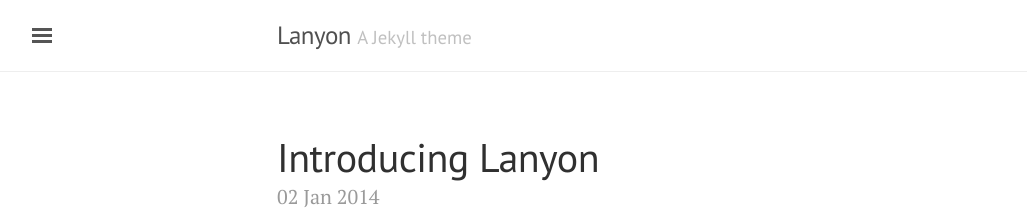
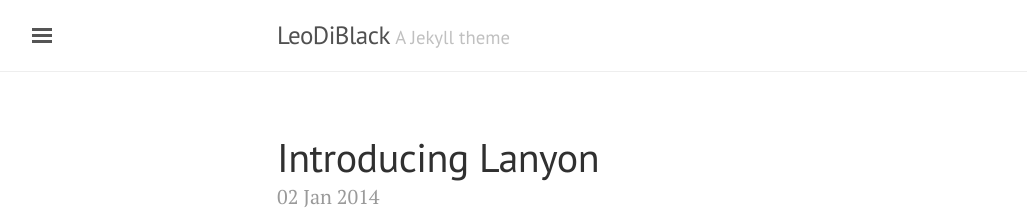
Before and after one commit to LeoDiBlack/leodiblack.github.io, a Jekyll site: the page built from index.html, in a window 1280 px wide. Shown: the top 216 px of the page, without its empty margins (3-1030 px from the left). Built offline with Jekyll 4.4.1, drawn with Linux system fonts in a browser that asks for light colours; the list of posts is cut into pages by our own code.

Commit message:
Configuration update

```diff
--- a/_config.yml
+++ b/_config.yml
@@ -4,7 +4,7 @@
 permalink:           pretty
 
 # Setup
-title:               Lanyon
+title:               LeoDiBlack
 tagline:             'A Jekyll theme'
 description:         'A reserved <a href="http://jekyllrb.com" target="_blank">Jekyll</a> theme that places the utmost gravity on content with a hidden drawer. Made by <a href="https://twitter.com/mdo" target="_blank">@mdo</a>.'
 url:                 http://lanyon.getpoole.com
@@ -15,9 +15,9 @@
 
 # About/contact
 author:
-  name:              Mark Otto
-  url:               https://twitter.com/mdo
-  email:             markdotto@gmail.com
+  name:              Leonardo Ardila Osorio
+  url:               https://twitter.com/LeoDiBlack
+  email:             leodiblack@outlook.com
 
 # Custom vars
 version:             1.0.0
```
